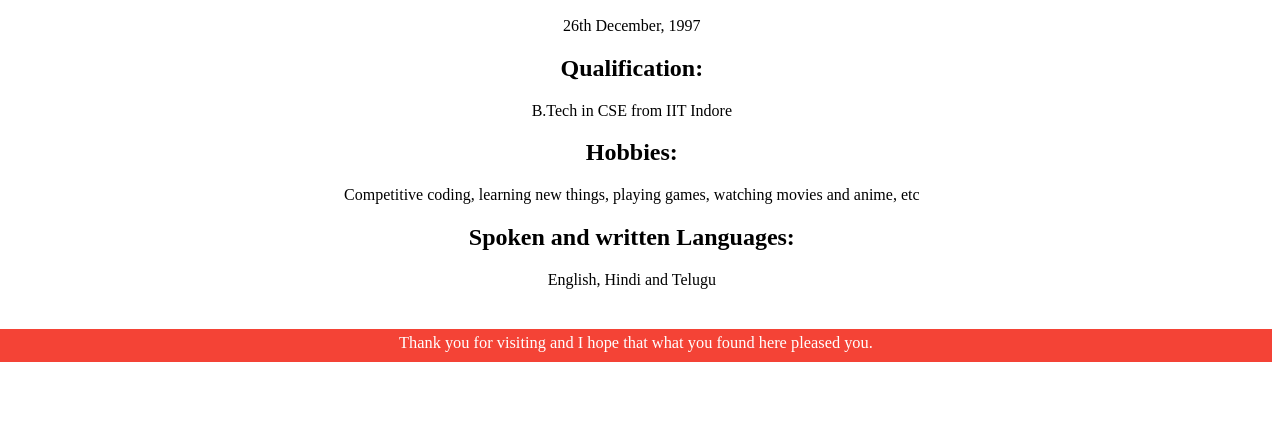
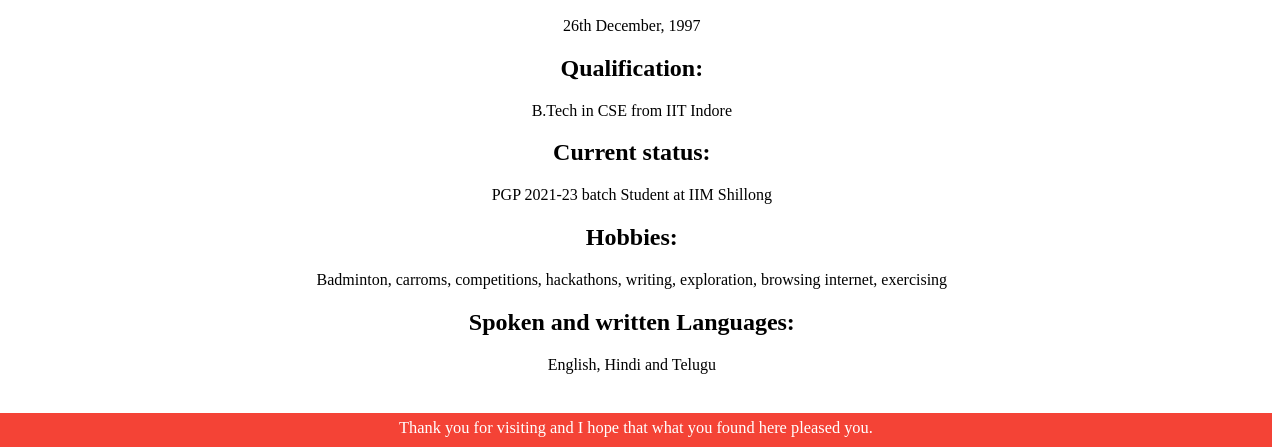
Before and after one commit to thotasrirangavineel/KnowSite, a plain HTML site: page about/index.html in a window 1280 px wide. Shown: the part 648-1095 px from the top of the page. Before the commit the page ends 1010 px from the top, so only its background shows below. Drawn offline with Linux system fonts and the light colour scheme.

Commit message:
Update index.html
New description added

```diff
--- a/about/index.html
+++ b/about/index.html
@@ -38,8 +38,10 @@
 			26th December, 1997
 			<h2>Qualification:</h2>
 			B.Tech in CSE from IIT Indore
+			<h2>Current status:</h2>
+			PGP 2021-23 batch Student at IIM Shillong
 			<h2>Hobbies:</h2>
-			Competitive coding, learning new things, playing games, watching movies and anime, etc
+			Badminton, carroms, competitions, hackathons, writing, exploration, browsing internet, exercising
 			<h2>Spoken and written Languages:</h2>
 			English, Hindi and Telugu
 		</div>
```
